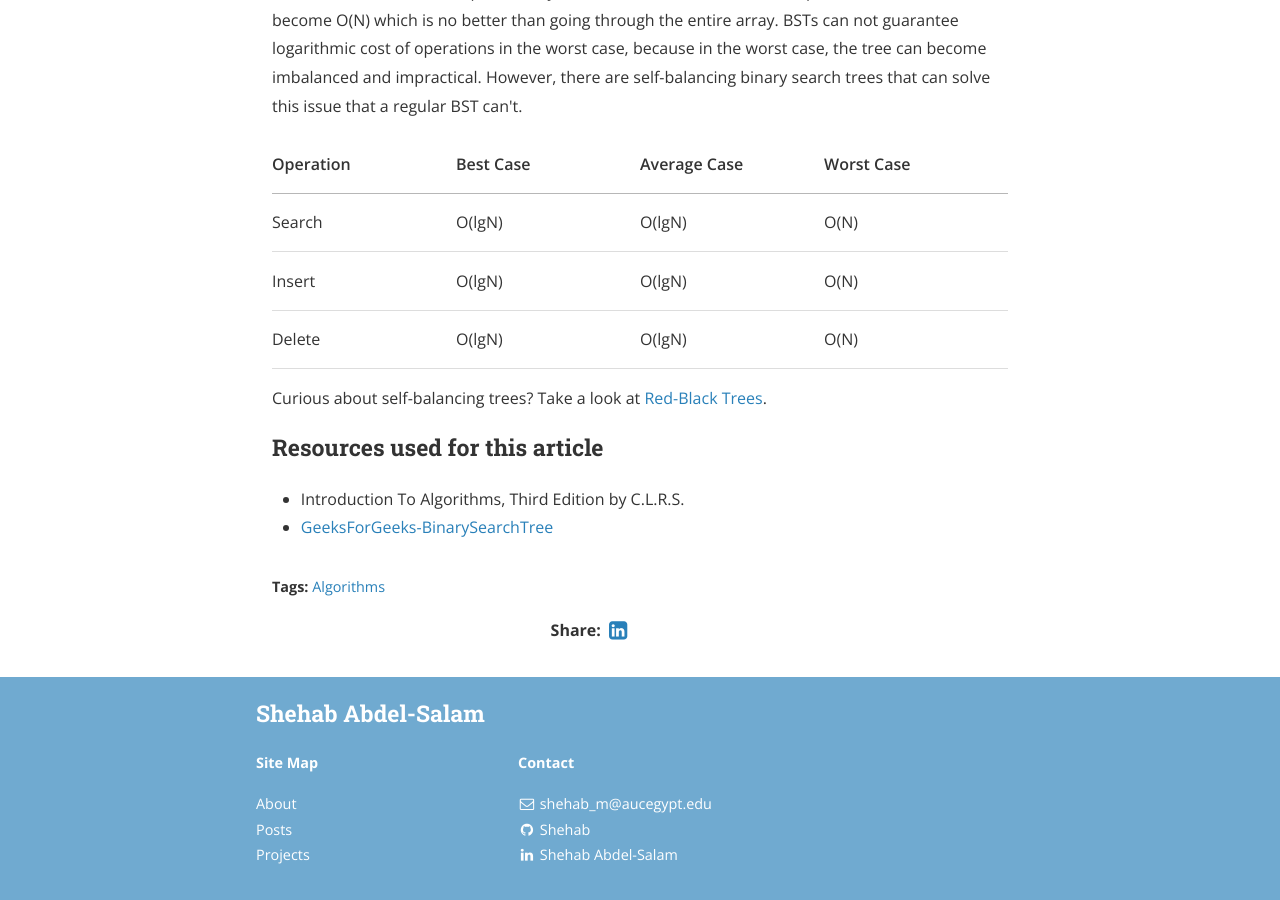
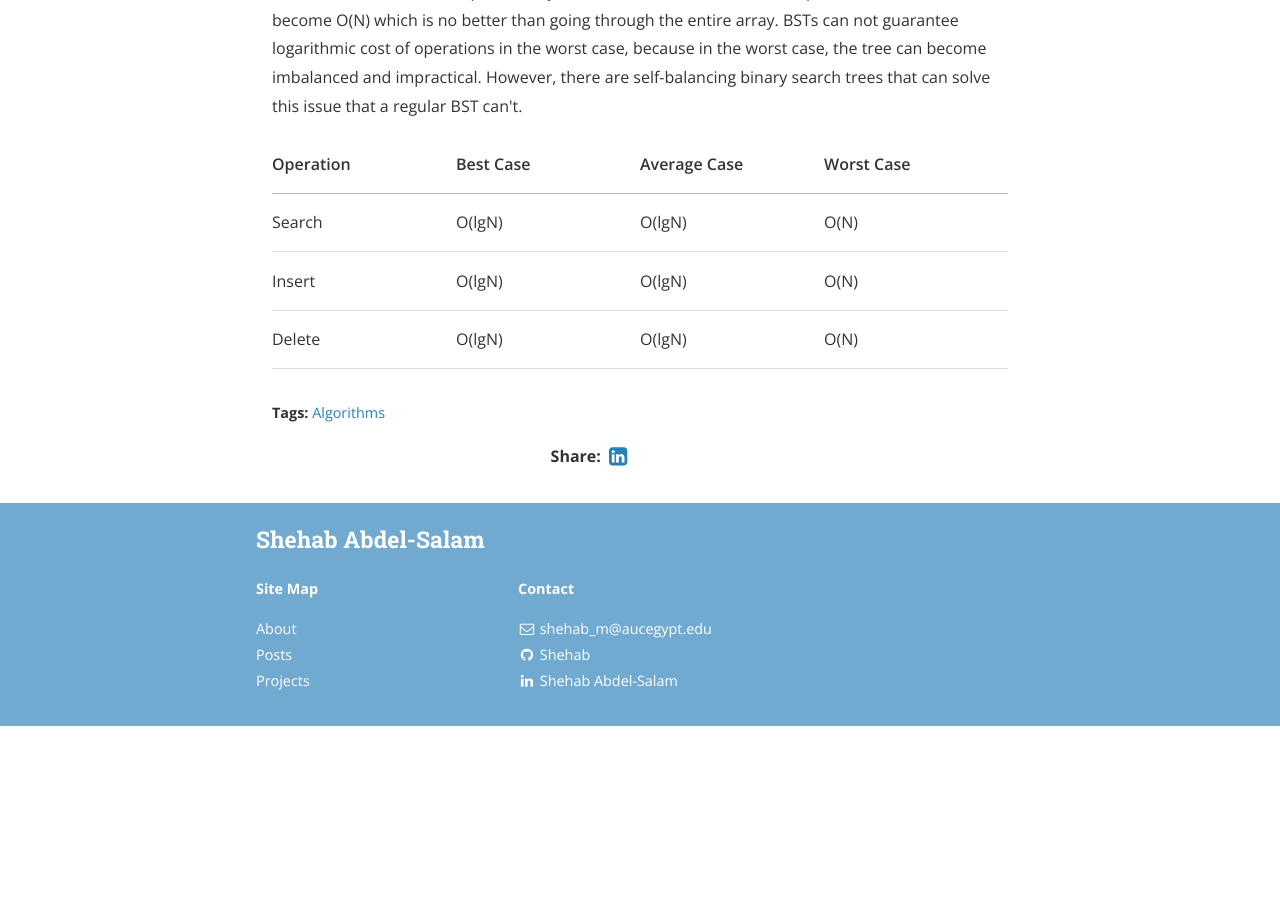
Before and after one commit to ShehabCE/shehabce.github.io, a Jekyll site: the page built from _posts/2018-10-19-Binary-Search-Trees.markdown, in a window 1280 px wide and 900 px high, scrolled down 5926 px. Built offline with Jekyll 4.4.1, drawn with Linux system fonts in a browser that asks for light colours; nearby versions of some CDN libraries; a style sheet for code colours, icons or effects is not loaded; after the commit the page ends 6652 px from its top, so only the background shows below that.

Commit message:
removed resources used section.

```diff
--- a/_posts/2018-10-19-Binary-Search-Trees.markdown
+++ b/_posts/2018-10-19-Binary-Search-Trees.markdown
@@ -192,10 +192,4 @@ The problem arises when the tree is not balanced, adding sorted elements in a tr
 	</tr>
 </table>
 
-Curious about self-balancing trees? Take a look at <a href="https://shehabmmohamed.github.io/computer-science/2018/10/20/Red-Black-Trees.html" target="_blank">Red-Black Trees</a>.
-
-<h3>Resources used for this article</h3>
-<ul>
-	<li>Introduction To Algorithms, Third Edition by C.L.R.S.</li>
-	<li><a href="https://www.geeksforgeeks.org/binary-search-tree-data-structure/" target="_blank">GeeksForGeeks-BinarySearchTree</a></li>
-</ul>
+<!-- Curious about self-balancing trees? Take a look at <a href="https://shehabmmohamed.github.io/computer-science/2018/10/20/Red-Black-Trees.html" target="_blank">Red-Black Trees</a>. -->
```
Also changed, not shown: assets/posts/listnode-title.png (added).
